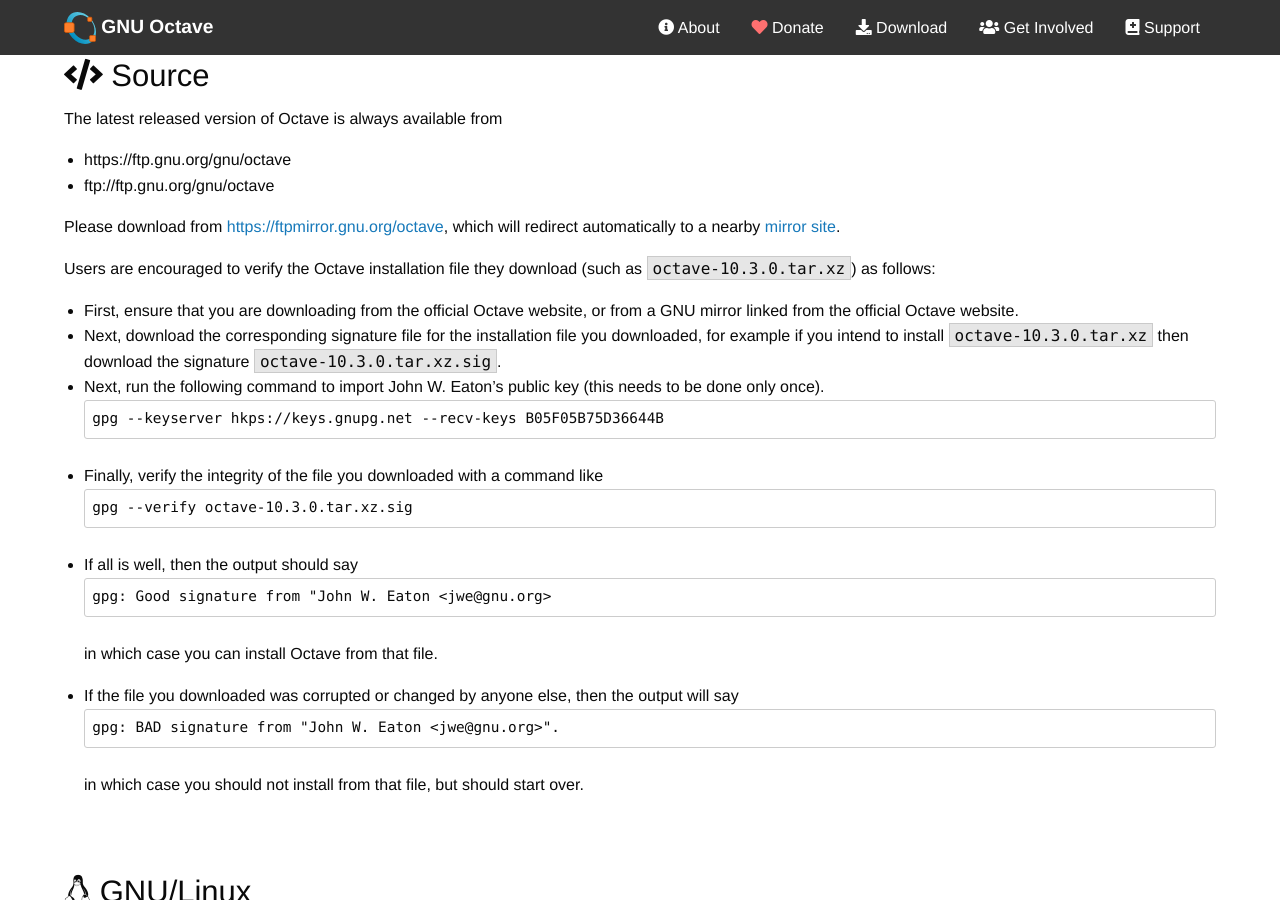
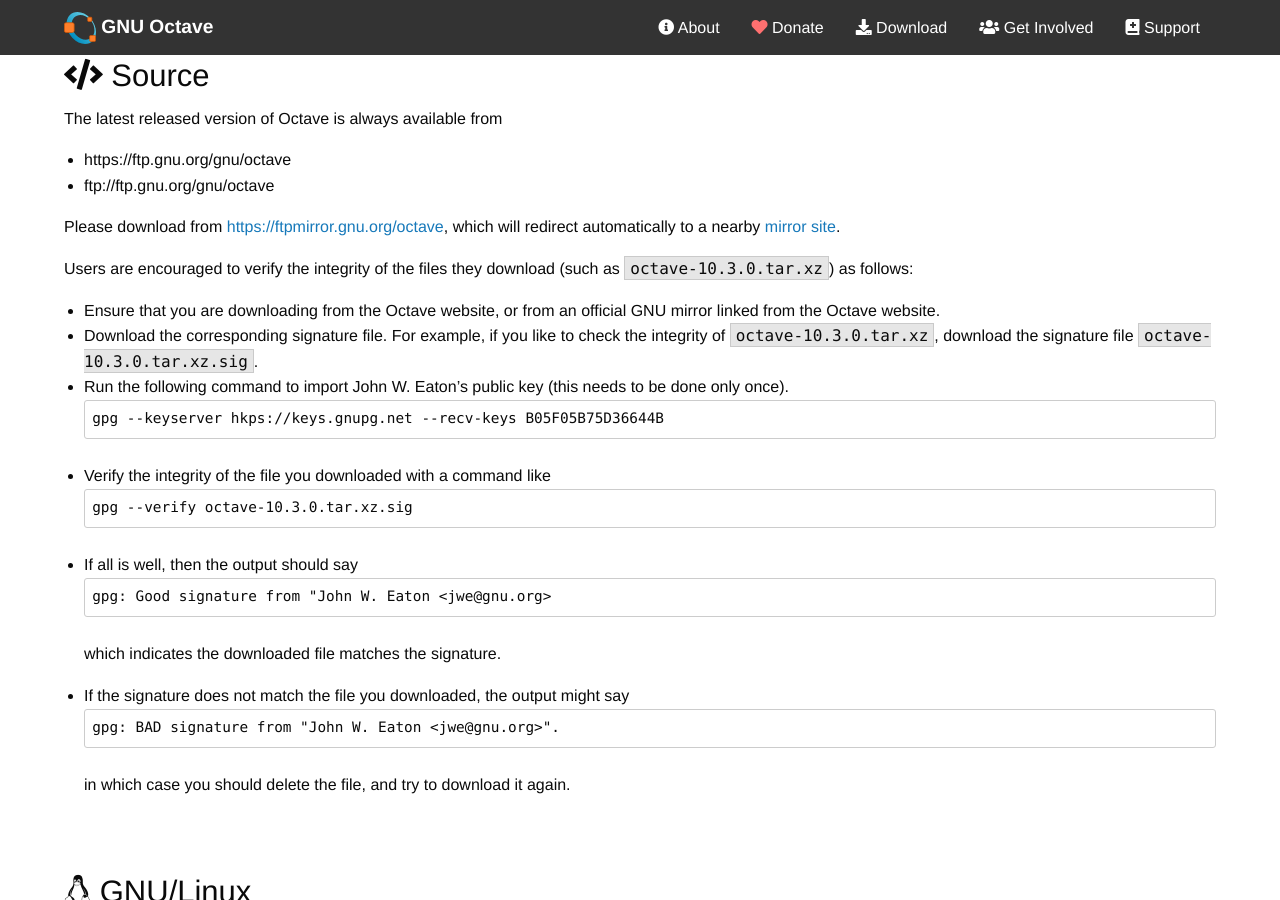
Before and after one commit to gnu-octave/gnu-octave.github.io, a Jekyll site: the page built from pages/download.md, in a window 1280 px wide and 900 px high, scrolled down 303 px. Built offline with Jekyll 4.4.1, drawn with Linux system fonts in a browser that asks for light colours; nearby versions of some CDN libraries.

Commit message:
Reword description for checking file integrity.

````diff
--- a/pages/download.md
+++ b/pages/download.md
@@ -35,19 +35,19 @@
 which will redirect automatically to a nearby
 [mirror site](https://www.gnu.org/order/ftp.html).
 
-Users are encouraged to verify the Octave installation file they download
+Users are encouraged to verify the integrity of the files they download
 (such as `octave-10.3.0.tar.xz`) as follows:
-* First, ensure that you are downloading from the official Octave website, or
-from a GNU mirror linked from the official Octave website.
-* Next, download the corresponding signature file for the installation file
-you downloaded, for example if you intend to install `octave-10.3.0.tar.xz` then
-download the signature `octave-10.3.0.tar.xz.sig`.
-* Next, run the following command to import John W. Eaton's public key (this
-  needs to be done only once).
+* Ensure that you are downloading from the Octave website, or from an official
+  GNU mirror linked from the Octave website.
+* Download the corresponding signature file. For example, if you like to check
+  the integrity of `octave-10.3.0.tar.xz`, download the signature file
+  `octave-10.3.0.tar.xz.sig`.
+* Run the following command to import John W. Eaton's public key (this needs to
+  be done only once).
   ```
   gpg --keyserver hkps://keys.gnupg.net --recv-keys B05F05B75D36644B
   ```
-* Finally, verify the integrity of the file you downloaded with a command like
+* Verify the integrity of the file you downloaded with a command like
   ```
   gpg --verify octave-10.3.0.tar.xz.sig
   ```
@@ -55,13 +55,12 @@
   ```
   gpg: Good signature from "John W. Eaton <jwe@gnu.org>
   ```
-  in which case you can install Octave from that file.
-* If the file you downloaded was corrupted or changed by anyone else, then
-  the output will say
+  which indicates the downloaded file matches the signature.
+* If the signature does not match the file you downloaded, the output might say
   ```
   gpg: BAD signature from "John W. Eaton <jwe@gnu.org>".
   ```
-  in which case you should not install from that file, but should start over.
+  in which case you should delete the file, and try to download it again.
 
 <p id="linux">&nbsp;</p>
 
````
